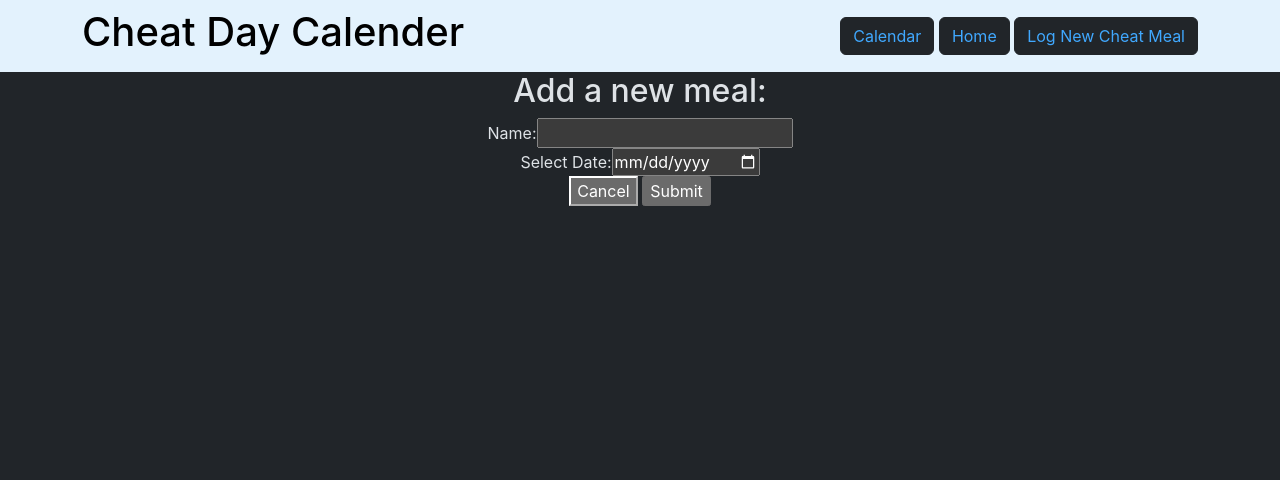
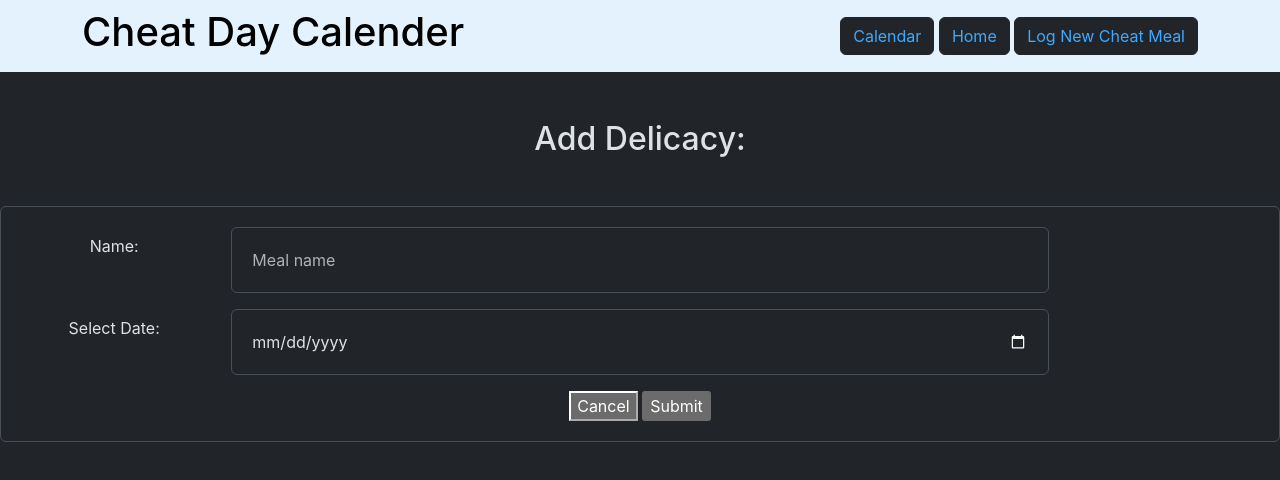
Before and after one commit to PaulDeUlloa/MERN_Cheat_Meal_Calendar, a React (Create React App) app in the folder client/: page /meals/new in a window 1280 px wide. Shown: the top 480 px of the page. Built offline with nearby package versions, Linux system fonts and the light colour scheme.

Commit message:
formatting edits

```diff
--- a/client/src/App.css
+++ b/client/src/App.css
@@ -49,3 +49,7 @@
   text-decoration: none;
   color: rgb(64,168,254);
 }
+
+.form-control{
+  padding: 20px;
+}
--- a/client/src/views/CreateMeal.jsx
+++ b/client/src/views/CreateMeal.jsx
@@ -1,65 +1,71 @@
 import axios from "axios";
 import React, { useState } from "react";
-import { useNavigate, } from "react-router-dom"
+import { useNavigate } from "react-router-dom";
 import { Link } from "react-router-dom";
 
+const CreateMeal = () => {
+  const [name, setName] = useState("");
+  const [date, setDate] = useState("");
 
-
-const CreateMeal = () => {
-    const[name, setName] = useState("");
-    const[date, setDate] = useState("");
-
-    const [errors, setErrors] = useState([])
+  const [errors, setErrors] = useState([]);
 
   const navigate = useNavigate();
 
   const submitHandler = (e) => {
     e.preventDefault();
 
-        axios.post(`http://localhost:8000/api/meals`, {name, date})
+    axios
+      .post(`http://localhost:8000/api/meals`, { name, date })
       .then(() => navigate("/meals"))
-        .catch((err)=>{
+      .catch((err) => {
         const errResponse = err.response.data.errors;
         const errArr = [];
-            for(const key in errResponse){
-                errArr.push(errResponse[key].message)
+        for (const key in errResponse) {
+          errArr.push(errResponse[key].message);
         }
         setErrors(errArr);
       });
   };
 
-
-
-    return <div>
-        <h2>Add a new meal:</h2>
-        <form onSubmit={submitHandler}>
+  return (
     <div>
-                <label>Name: </label>
+      <h2 class="m-5">Add Delicacy:</h2>
+      <form class="form-control" onSubmit={submitHandler}>
+        <div class="row mb-3">
+          <label class="col-sm-2 col-form-label">Name: </label>
+          <div class="col-sm-8">
             <input
+              placeholder="Meal name"
+              class="form-control"
               type="text"
               value={name}
-                onChange={(e)=>setName(e.target.value)}
+              onChange={(e) => setName(e.target.value)}
             />
-                <br />
-                <label>Select Date: </label>
+          </div>
+        </div>
+        <div class="row mb-3">
+          <label class="col-sm-2 col-form-label">Select Date: </label>
+          <div class="col-sm-8">
             <input
+              class="form-control"
               type="date"
               value={date}
-                onChange={(e)=>setDate(e.target.value)}
+              onChange={(e) => setDate(e.target.value)}
             />
+          </div>
+        </div>
         <div>
           <Link to="/meals">
-                        <button>Cancel</button>
-                    </Link>
-                    {" "}
+            <button className="btn-btn light">Cancel</button>
+          </Link>{" "}
           <input type="submit" value="Submit" />
         </div>
-            </div>
       </form>
-        {errors.map((err, idx) =>{
+      {errors.map((err, idx) => {
         return <p key={idx}>{err}</p>;
       })}
     </div>
+  );
 };
 
 export default CreateMeal;
--- a/client/src/views/UpdateMeal.jsx
+++ b/client/src/views/UpdateMeal.jsx
@@ -1,81 +1,84 @@
 import axios from "axios";
 import React, { useState, useEffect } from "react";
-import { useNavigate, useParams, } from "react-router-dom"
+import { useNavigate, useParams } from "react-router-dom";
 import { Link } from "react-router-dom";
 
-
-
 const UpdateMeal = () => {
-    const[name, setName] = useState("");
-    const[date, setDate] = useState("");
+  const [name, setName] = useState("");
+  const [date, setDate] = useState("");
 
   const { id } = useParams();
 
-    const [errors, setErrors] = useState([])
+  const [errors, setErrors] = useState([]);
 
   const navigate = useNavigate();
 
   useEffect(() => {
     axios
       .get(`http://localhost:8000/api/meals/${id}`)
-        .then((res) =>{
+      .then((res) => {
         const oneMeal = res.data;
         setName(oneMeal.name);
         setDate(oneMeal.date);
       })
       .catch((err) => console.log(err));
-
   }, []);
 
   const submitHandler = (e) => {
     e.preventDefault();
 
     axios
-        .put(`http://localhost:8000/api/meals/${id}`, {name})
+      .put(`http://localhost:8000/api/meals/${id}`, { name })
       .then(() => navigate("/meals"))
-        .catch((err)=>{
+      .catch((err) => {
         const errResponse = err.response.data.errors;
         const errArr = [];
-            for(const key in errResponse){
-                errArr.push(errResponse[key].message)
+        for (const key in errResponse) {
+          errArr.push(errResponse[key].message);
         }
         setErrors(errArr);
       });
   };
 
-
-
-    return <div>
+  return (
+    <div>
       <h2>Edit this meal:</h2>
-        <form onSubmit={submitHandler}>
-            <div>
-                <label>Name: </label>
-                <br></br>
+      <form class="form-control" onSubmit={submitHandler}>
+        <div class="row mb-3">
+          <label class="col-sm-2 col-form-label">Name: </label>
+          <div class="col-sm-8">
             <input
+              placeholder="Meal name"
+              class="form-control"
               type="text"
               value={name}
-                onChange={(e)=>setName(e.target.value)}
+              onChange={(e) => setName(e.target.value)}
             />
-                <label>Select Date: </label>
-                <br></br>
+          </div>
+        </div>
+        <div class="row mb-3">
+          <label class="col-sm-2 col-form-label">Select Date: </label>
+          <div class="col-sm-8">
             <input
+              class="form-control"
               type="date"
               value={date}
-                onChange={(e)=>setDate(e.target.value)}
+              onChange={(e) => setDate(e.target.value)}
             />
+          </div>
+        </div>
         <div>
           <Link to="/meals">
-                        <button>Cancel</button>
-                    </Link>
-                    {" "}
+            <button className="btn-btn light">Cancel</button>
+          </Link>{" "}
           <input type="submit" value="Submit" />
         </div>
-            </div>
       </form>
-        {errors.map((err, idx) =>{
+      {errors.map((err, idx) => {
         return <p key={idx}>{err}</p>;
       })}
     </div>
+  );
 };
 
 export default UpdateMeal;
```
Lines whose indentation alone changed are shown as unchanged.
